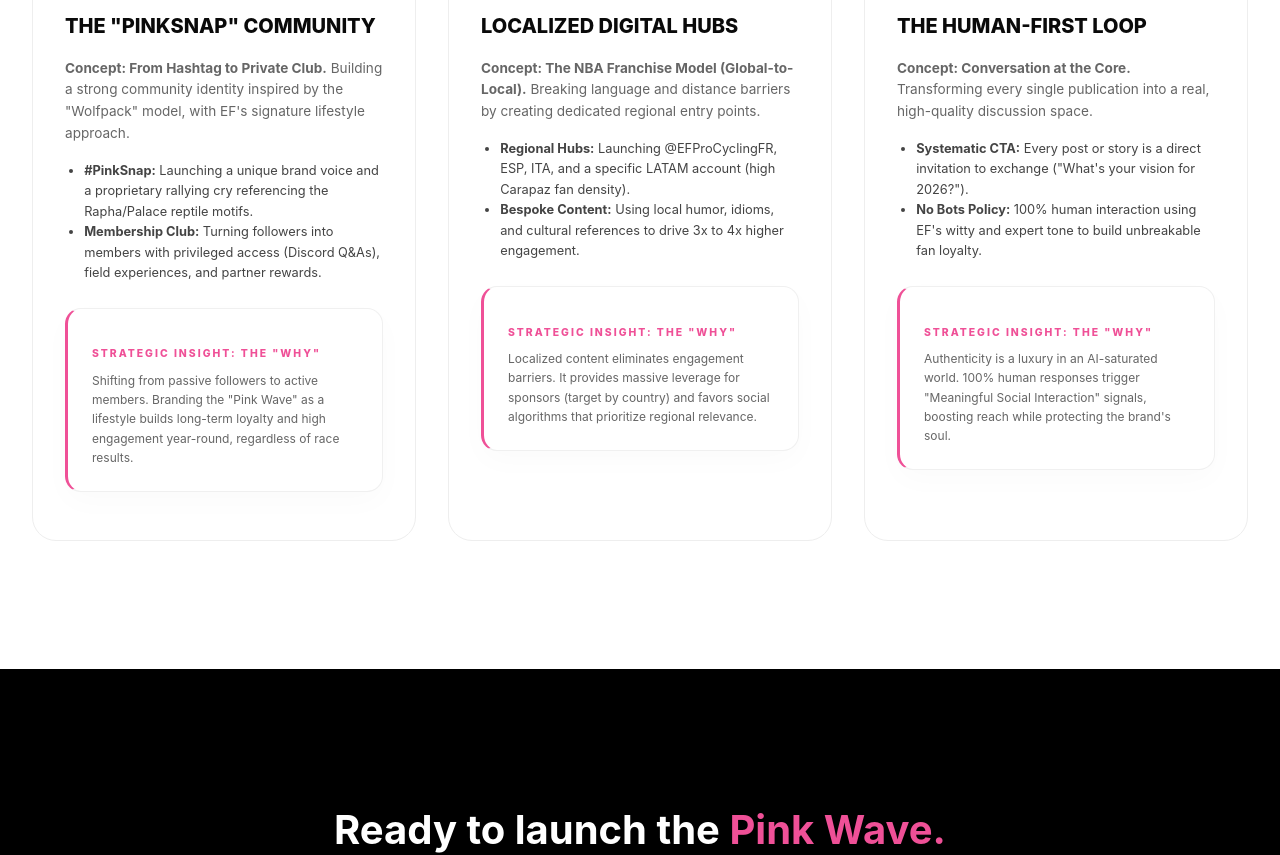
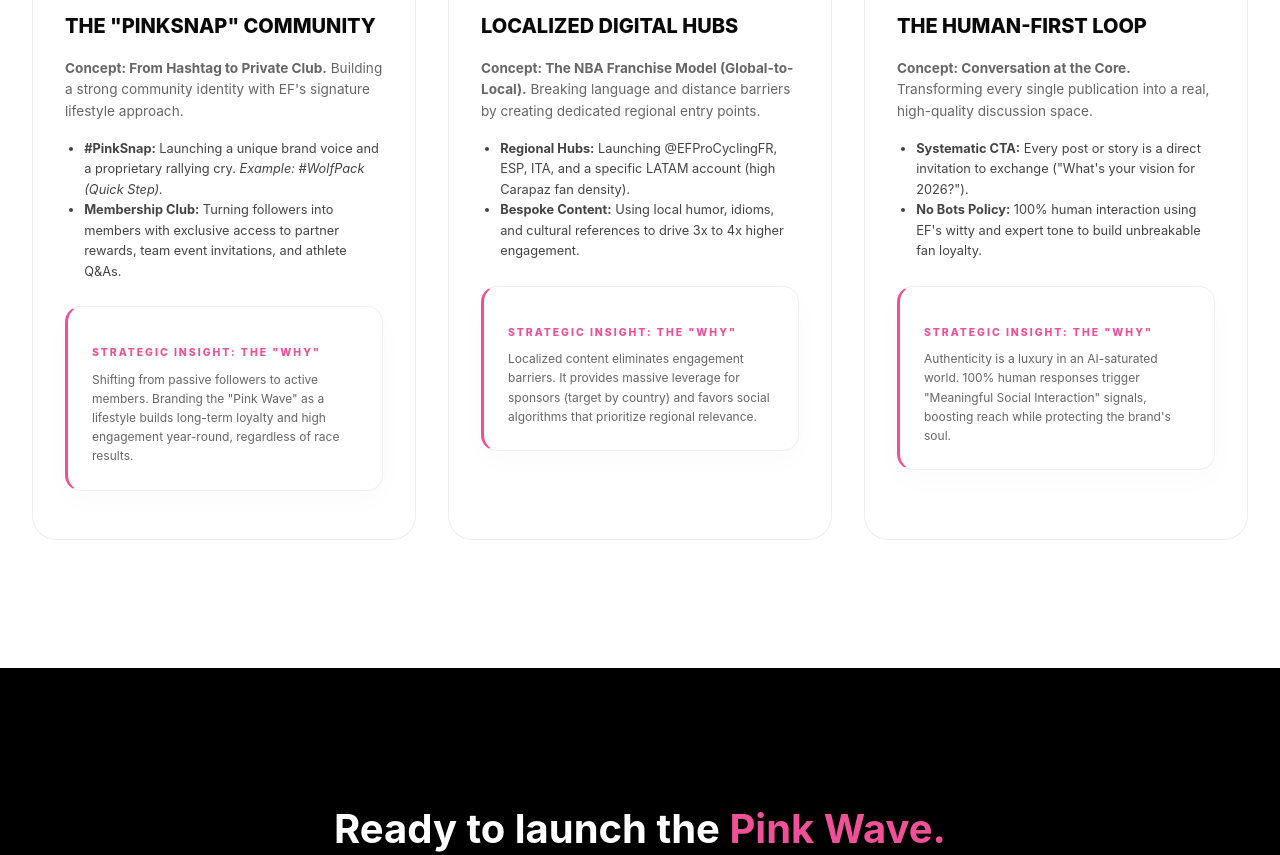
Before and after one commit to TheOne-Fantasy/EF-Ideas, a Next.js app: page / in a window 1280 px wide. Shown: the part 7640-8495 px from the top of the page. Built offline with nearby package versions, Linux system fonts and the light colour scheme.

Commit message:
docs: simplify Pillar 1 copywriting with clearer examples

```diff
--- a/src/app/page.tsx
+++ b/src/app/page.tsx
@@ -306,11 +306,11 @@
             <span className={styles.caseStudyTag} style={{ background: 'var(--ef-pink)', color: '#fff', marginBottom: '1rem' }}>FAN ECOSYSTEM</span>
             <h3>THE &quot;PINKSNAP&quot; COMMUNITY</h3>
             <p style={{ color: '#666', fontSize: '0.85rem', marginBottom: '1rem' }}>
-              <strong>Concept: From Hashtag to Private Club.</strong> Building a strong community identity inspired by the &quot;Wolfpack&quot; model, with EF&apos;s signature lifestyle approach.
+              <strong>Concept: From Hashtag to Private Club.</strong> Building a strong community identity with EF&apos;s signature lifestyle approach.
             </p>
             <ul style={{ color: '#444', fontSize: '0.8rem', paddingLeft: '1.2rem', marginBottom: '1.5rem' }}>
-              <li><strong>#PinkSnap:</strong> Launching a unique brand voice and a proprietary rallying cry referencing the Rapha/Palace reptile motifs.</li>
-              <li><strong>Membership Club:</strong> Turning followers into members with privileged access (Discord Q&As), field experiences, and partner rewards.</li>
+              <li><strong>#PinkSnap:</strong> Launching a unique brand voice and a proprietary rallying cry. <em>Example: #WolfPack (Quick Step).</em></li>
+              <li><strong>Membership Club:</strong> Turning followers into members with exclusive access to partner rewards, team event invitations, and athlete Q&As.</li>
             </ul>
             <div className={styles.insightCard} style={{ marginTop: 'auto' }}>
               <h4 style={{ fontSize: '0.65rem', marginBottom: '0.5rem' }}>Strategic Insight: The &quot;Why&quot;</h4>
```
